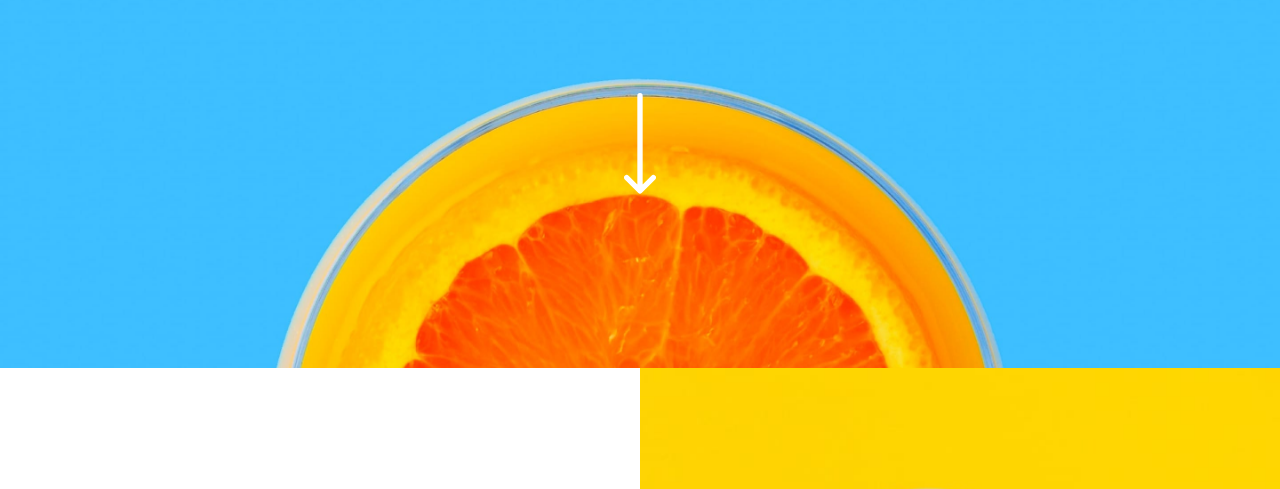
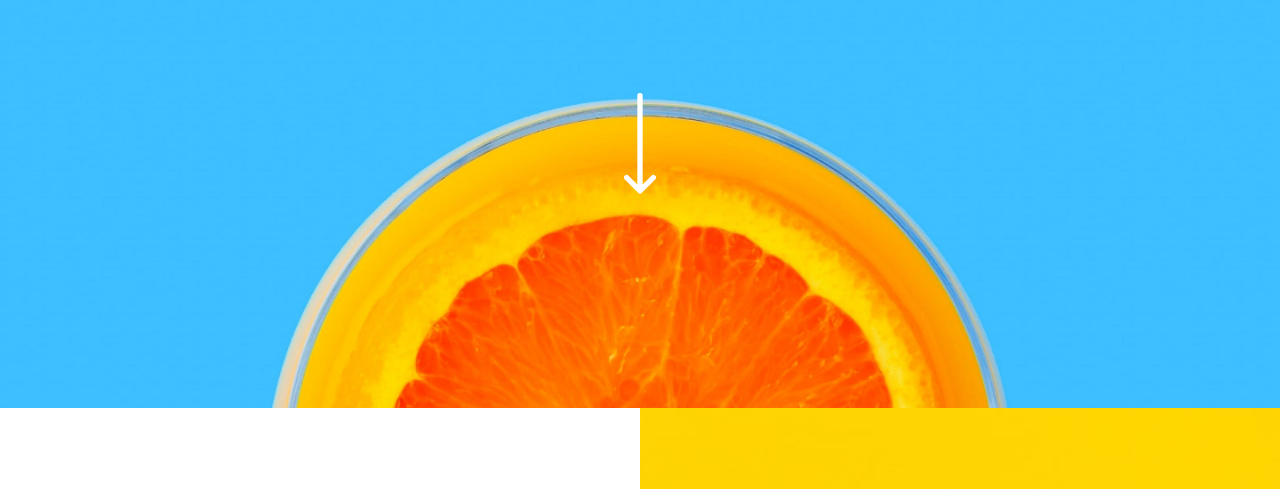
Before and after one commit to p4bloxx/Sunnyside-agency-landing-page, a plain HTML site: page index.html in a window 1280 px wide. Shown: the part 232-721 px from the top of the page. Drawn offline with nearby package versions, Linux system fonts and the light colour scheme.

Commit message:
Add files via upload

```diff
--- a/style.css
+++ b/style.css
@@ -395,7 +395,7 @@ body{
 
     .hero-section{
         width: 100vw;
-        height: 75vh;
+        height: 80vh;
         position: relative;
         justify-content: start;
         gap: 6rem;
```
